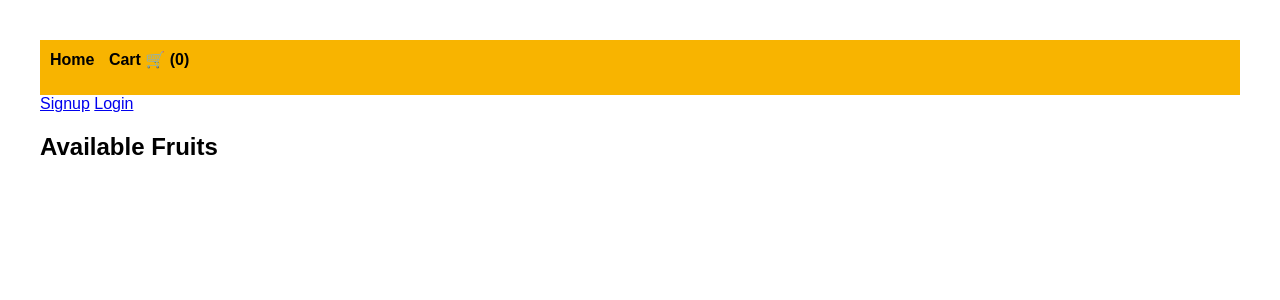
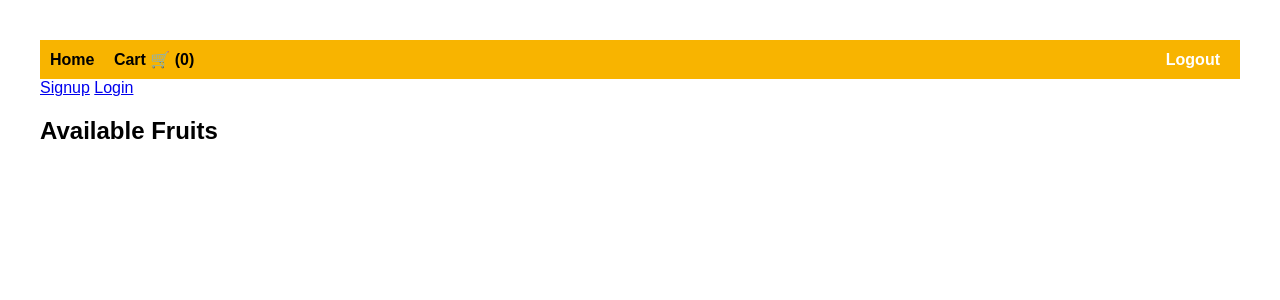
Before and after one commit to SuyashPathak03/functional-fruit-shop, a Django app: page / in a window 1280 px wide. Shown: the top 300 px of the page. Run offline with Django 5.2, Linux system fonts and the light colour scheme; data that the repository does not hold is empty.

Commit message:
cartdetail css1.4

```diff
--- a/shop/templates/base.html
+++ b/shop/templates/base.html
@@ -174,29 +174,46 @@ button:active {
         {% endfor %}
       </ul>
     {% endif %}
+<!--try-->
 
     <style>
-    nav a {
+    nav {
+        display: flex;
+        justify-content: space-between; /* left + right alignment */
+        align-items: center;
+        padding: 10px;
+    }
+
+    nav .left-links a {
         color: black;
         text-decoration: none;
+        margin-right: 15px;
     }
-    nav a:hover {
+
+    nav .left-links a:hover {
         color: gray;
     }
+
     #cart-count {
-        color: black;           /* cart count in black */
-        font-weight: bold;      /* optional: make it stand out */
+        color: black;
+        font-weight: bold;
     }
 </style>
+
 <nav>
-    <a href="{% url 'home' %}">Home</a>
-    <div class="cart-container">
+    <div class="left-links">
+        <a href="{% url 'home' %}">Home</a>
         <a href="{% url 'cart_detail' %}" class="cart-link">
             Cart 🛒 (<span id="cart-count">{{ request.session.cart_count|default:"0" }}</span>)
         </a>
-        <ul id="cart-items"></ul>
+    </div>
+
+    <!-- Logout pushed to right side -->
+    <div class="right-links">
+        <a href="{% url 'logout' %}">Logout</a>
     </div>
 </nav>
+
         {% if user.is_authenticated %}
         <a href="{% url 'logout' %}">Logout</a>
         {% else %}
```
